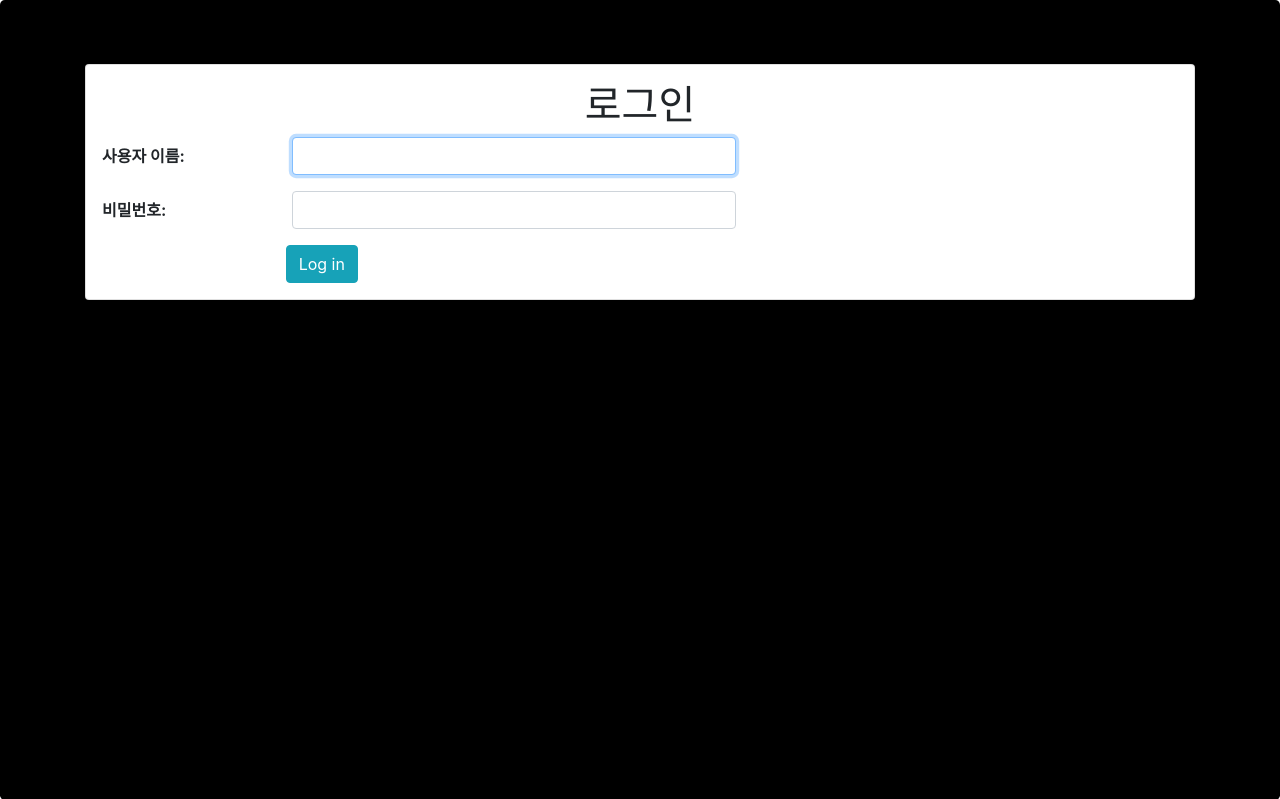
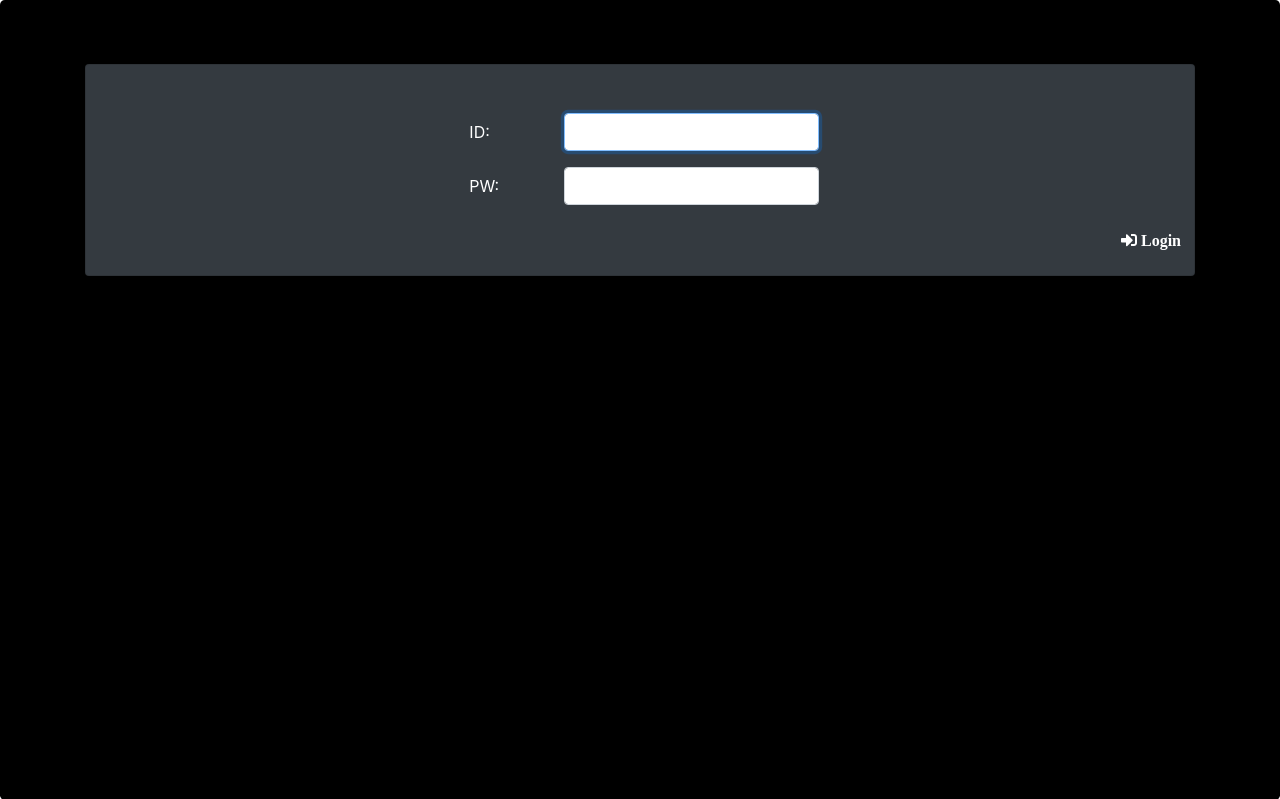
Before and after one commit to JungwonL/CalendaDiary, a Django app: page /accounts/login/ in a window 1280 px wide. Shown: the top 799 px of the page. Run offline with Django 3.2, Linux system fonts and the light colour scheme; some libraries are stand-ins or nearby versions.

Commit message:
로그인 style 수정

```diff
--- a/templates/home_cal_table.html
+++ b/templates/home_cal_table.html
@@ -9,9 +9,9 @@ const setCalendarData = (year, month) => {
 
   //(“0” + (this.getMonth() + 1)).slice(-2);
   const prev_year = new Date(today.getFullYear(), today.getMonth()+count).getFullYear();
-  const prev_month = ("0" + (new Date(today.getFullYear(), today.getMonth()+count).getMonth())).slice(-2);
-  const next_year = new Date(today.getFullYear(), today.getMonth() + 1+count).getFullYear();
-  const next_month = ("0" + (new Date(today.getFullYear(), today.getMonth()+1+count).getMonth()+1)).slice(-2);
+  const prev_month = ("0" + (new Date(today.getFullYear(), today.getMonth()).getMonth())).slice(-2);
+  const next_year = new Date(today.getFullYear(), today.getMonth() + 1).getFullYear();
+  const next_month = ("0" + (new Date(today.getFullYear(), today.getMonth()+1).getMonth()+1)).slice(-2);
 
   let startDayCount = 1;
   let lastDayCount = 1;
--- a/templates/registration/login.html
+++ b/templates/registration/login.html
@@ -3,10 +3,10 @@
 {% block title %}login.html{% endblock %}
 {% block content %}
 <div class="jumbotron">
-<div class="container vertical-center">
-    <form action="." method="post" class="card pt-3">
+<div class="container vertical-center"  style="""width:auto;">
+    <form action="." method="post" class="card pt-5" style="background-color: #343A40;">
         {% csrf_token %}
-    <h1 align="center">로그인</h1>
+
         {% if form.errors %}
         <div class="alert alert-danger">
             <div class="font-weight-bold">
@@ -15,21 +15,24 @@
             {{ form.errors }}
         </div>
         {% endif %}
-            <div class="form-group row">
-                {{ form.username| add_label_class:"col-form-label col-sm-2 ml-3 font-weight-bold" }}
-                <div class="col-sm-5">
+            <div class="form-group row justify-content-md-center">
+                <div class="col-form-label col-sm-1 ml-2 text-white">ID: </div>
+                <div class="col-sm-3">
                     {{ form.username|add_class:"form-control"|attr:"autofocus" }}
                 </div>
             </div>
-            <div class="form-group row">
-                {{ form.password| add_label_class:"col-form-label col-sm-2 ml-3 font-weight-bold" }}
-                <div class="col-sm-5">
+            <div class="form-group row justify-content-md-center">
+                <div class="col-form-label col-sm-1 ml-2 text-white">PW: </div>
+                <div class="col-sm-3">
                     {{ form.password|add_class:"form-control" }}
                 </div>
             </div>
             <div class="form-group">
-                <div class="offset-sm-2 col-sm-5">
-                    <input type="submit" value="Log in" class="btn btn-info"/>
+                <div class="offset-sm-1">
+
+                    <button type="submit" class="btn btn-info btn-dark" style="float:right;">
+                        <i class="fas fa-sign-in-alt"> Login</i>
+                    </button>
                     <input type="hidden" name="next" value="{{ next }}"/>
                 </div>
             </div>
```
Also changed, not shown: schedule/templates/schedule/schedule_detail.html (+10 -4 lines), templates/schedule_style.html (added, +21 -0 lines).
